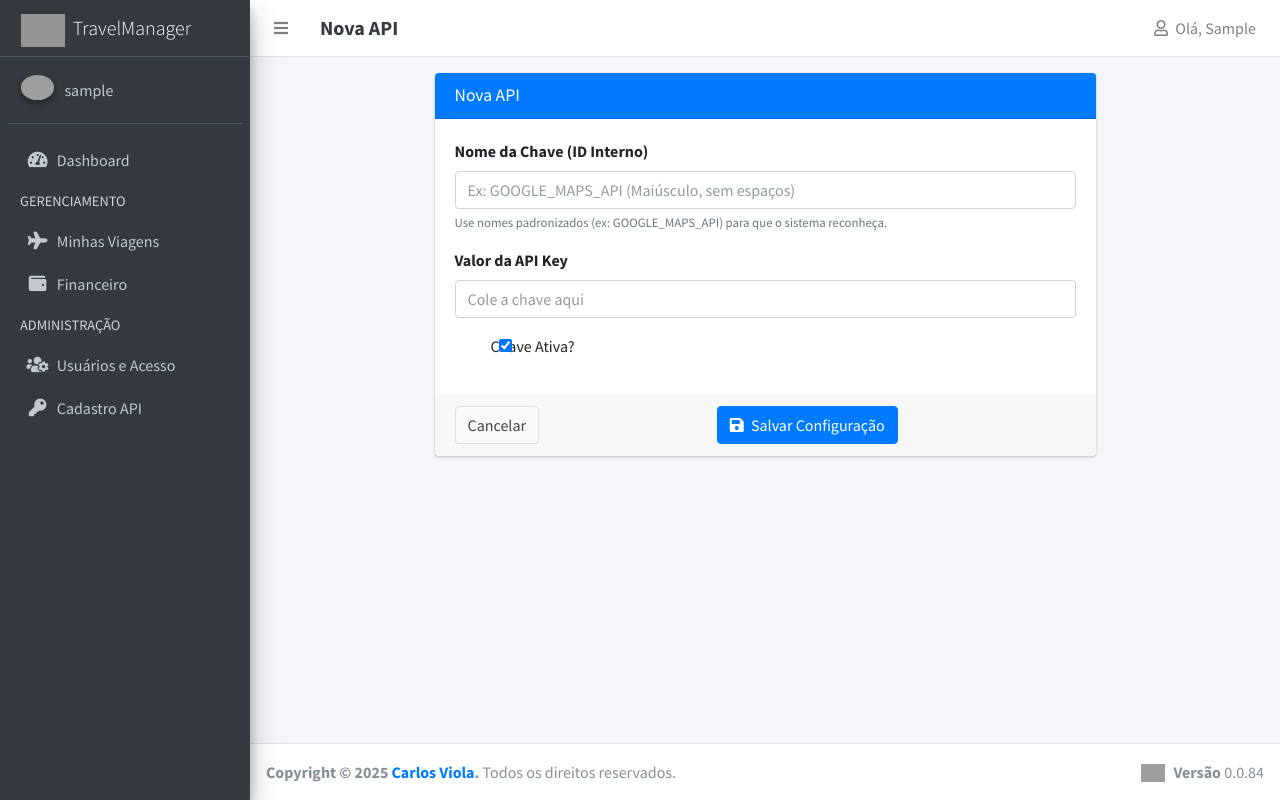
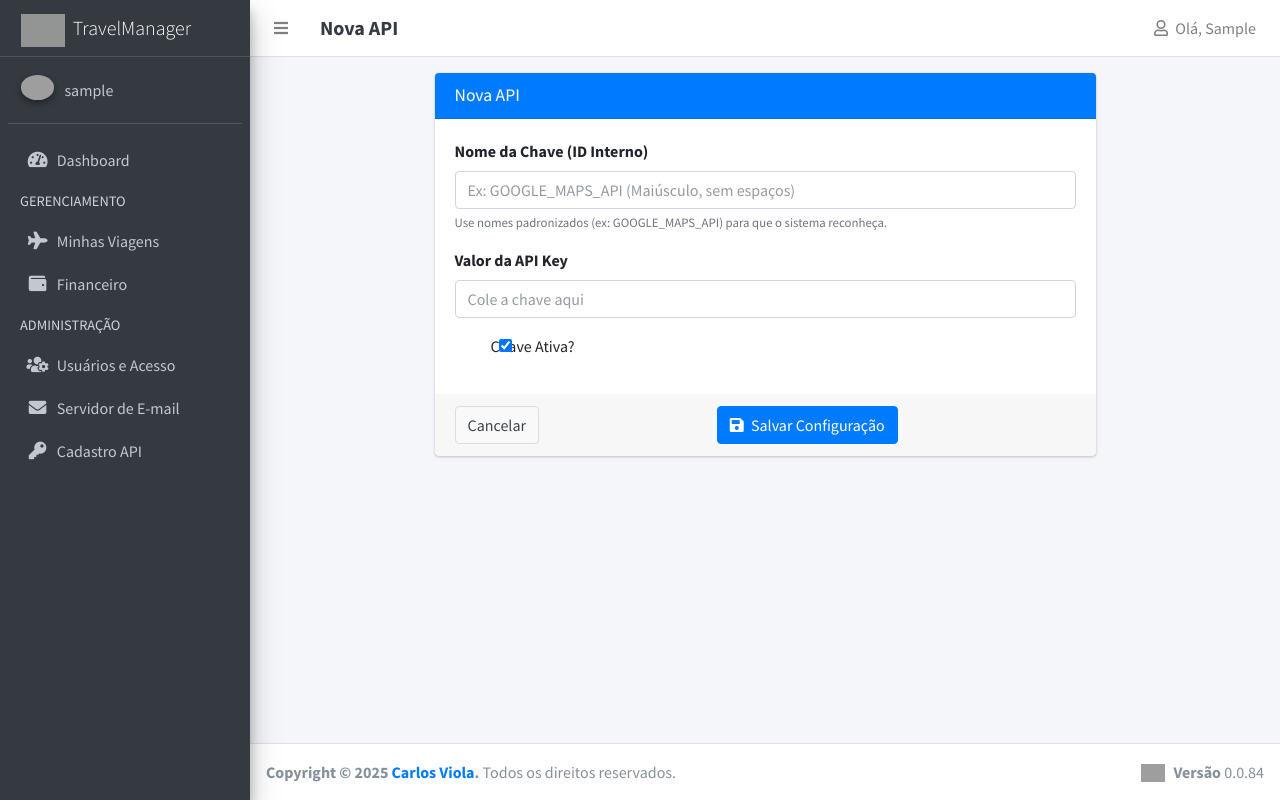
Before and after one commit to chmviola/travel_manager, a Django app: page /config/apis/add/ in a window 1280 px wide. Run offline with Django 5.2, Linux system fonts and the light colour scheme; the visitor is signed in with stand-in values (Sample User, id 1); some libraries are stand-ins or nearby versions; grey boxes are pictures that could not be loaded.

Commit message:
Tavel Manager v_0085 - Criação do link do módulo de configuração de email

```diff
--- a/app/core/templates/base.html
+++ b/app/core/templates/base.html
@@ -125,6 +125,13 @@
           </li>
 
           <li class="nav-item">
+            <a href="{% url 'email_settings' %}" class="nav-link {% if '/config/email/' in request.path %}active{% endif %}">
+              <i class="nav-icon fas fa-envelope"></i>
+              <p>Servidor de E-mail</p>
+            </a>
+          </li>
+
+          <li class="nav-item">
             <a href="{% url 'api_list' %}" class="nav-link">
               <i class="nav-icon fas fa-key"></i>
               <p>Cadastro API</p>
```
